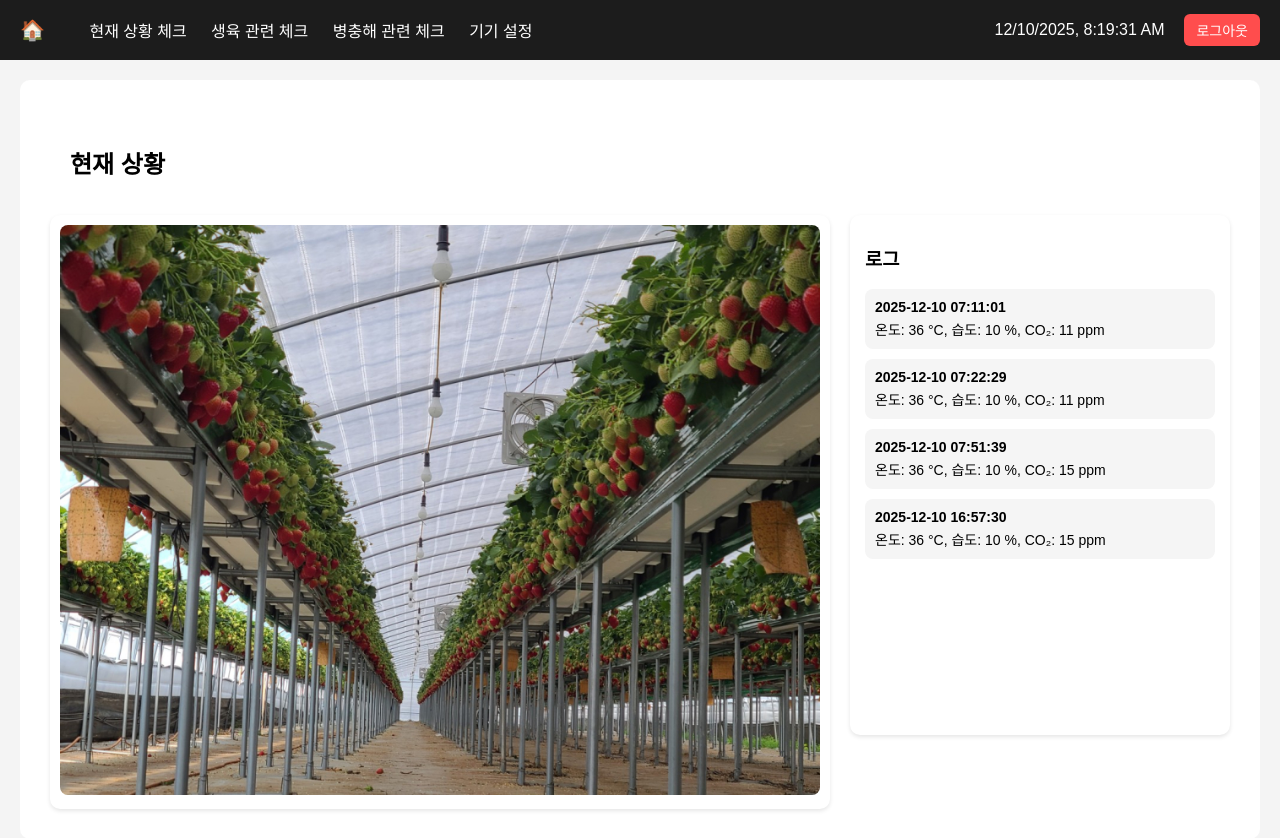
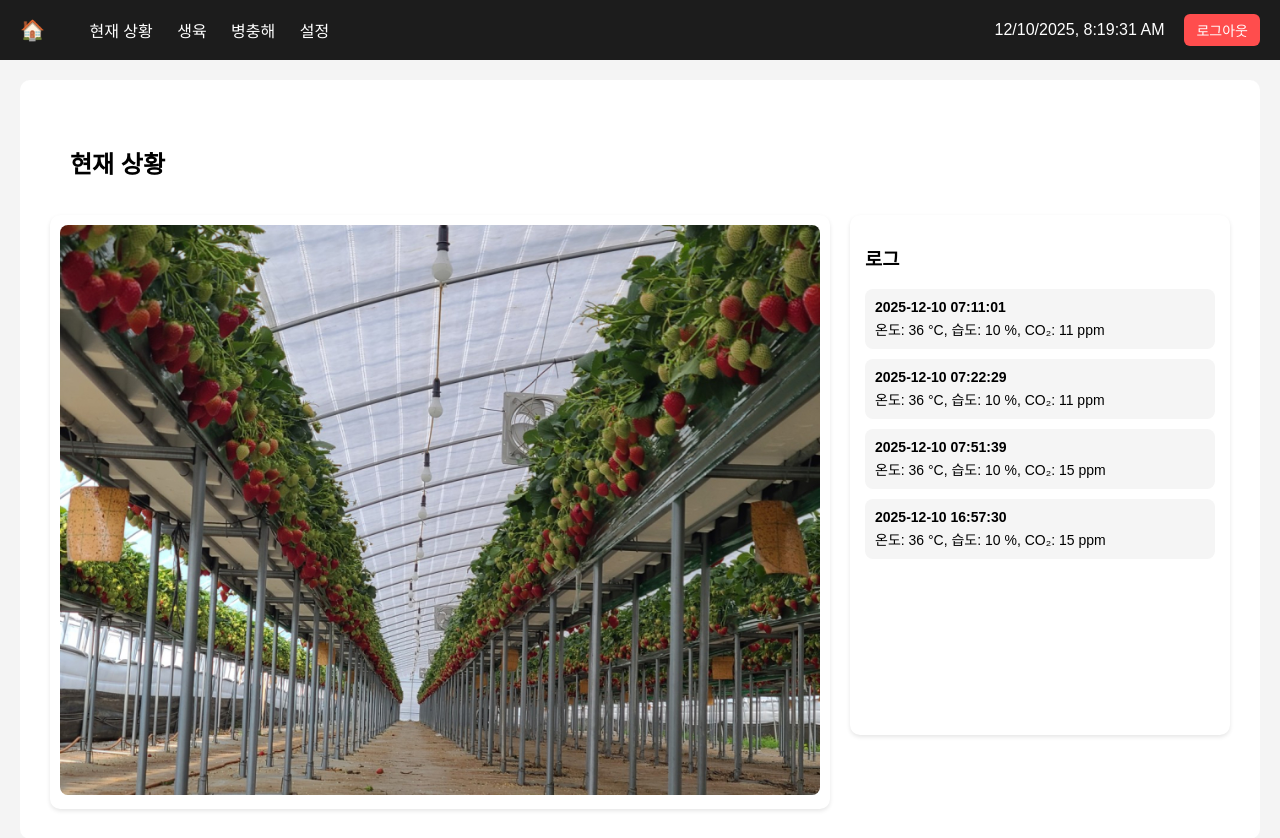
Before and after one commit to kennychae/agrigotchi, a FastAPI app: template app/templates/dashboard.html in a window 1280 px wide. Shown: the top 838 px of the page. Run offline with FastAPI, Linux system fonts and the light colour scheme; the template is opened without the code that fills it, so the values that code supplies are empty; data comes from the database, SQL or seed files in the repository.

Commit message:
favicon update

```diff
--- a/app/templates/dashboard.html
+++ b/app/templates/dashboard.html
@@ -1,6 +1,7 @@
 <!DOCTYPE html>
 <html>
 <head>
+    <link rel="icon" href="/static/favicon.ico" type="image/x-icon">
     <title>Dashboard</title>
     <link rel="stylesheet" href="/static/css/style.css">
 </head>
@@ -8,10 +9,10 @@
     <div id="top-bar">
         <div id="left-section">
             <span id="home-icon" onclick="changeView('status')">🏠</span>
-            <span class="menu-item" onclick="changeView('status')">현재 상황 체크</span>
-            <span class="menu-item" onclick="changeView('growth')">생육 관련 체크</span>
-            <span class="menu-item" onclick="changeView('disease')">병충해 관련 체크</span>
-            <span class="menu-item" onclick="changeView('device')">기기 설정</span>
+            <span class="menu-item" onclick="changeView('status')">현재 상황</span>
+            <span class="menu-item" onclick="changeView('growth')">생육</span>
+            <span class="menu-item" onclick="changeView('disease')">병충해</span>
+            <span class="menu-item" onclick="changeView('device')">설정</span>
         </div>
 
         <div id="right-section">
```
Also changed, not shown: app/static/favicon.ico (added).
